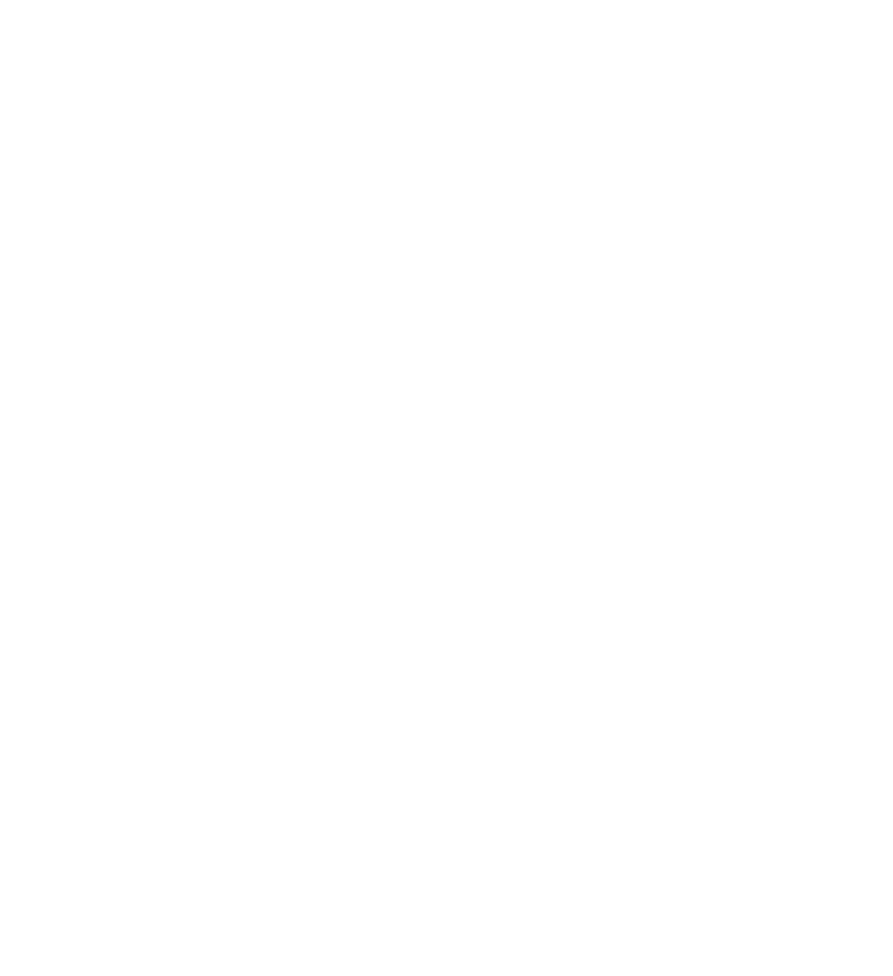
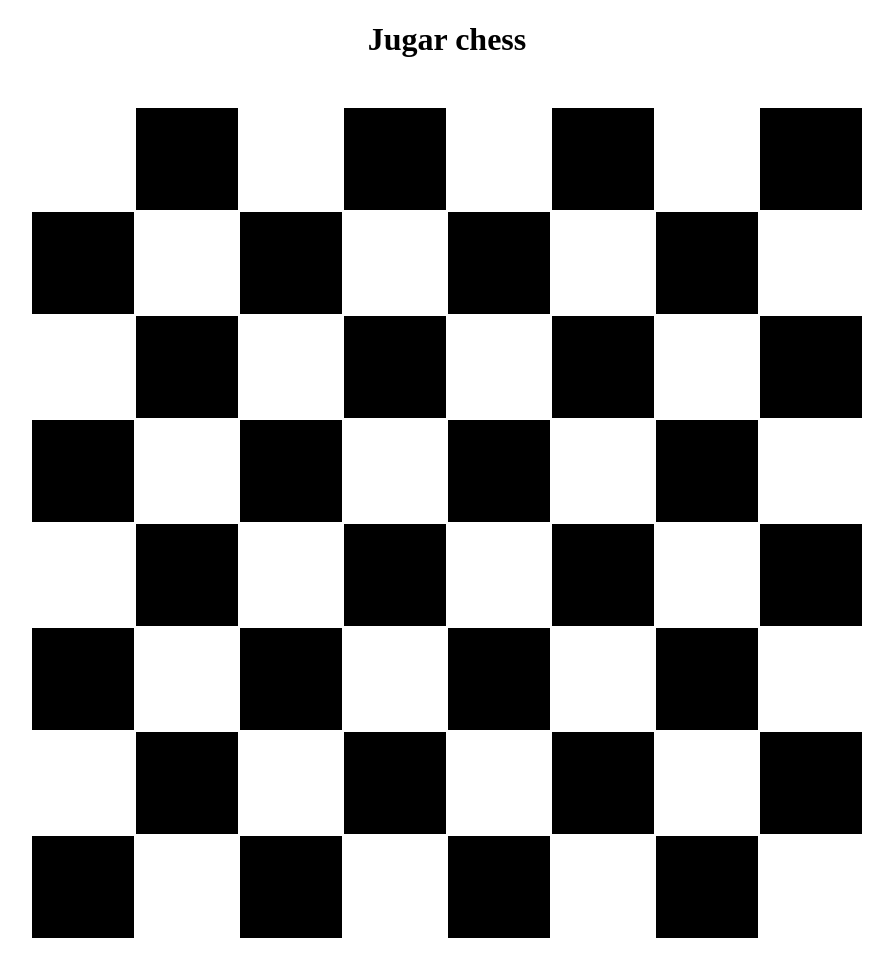
Before and after one commit to menjivar98/Labo-3, a plain HTML site: page Ejercicio2/index.html in a window 1280 px wide. Shown: the whole page, without its empty margins (193-1086 px from the left). Before the commit the page ends 800 px from the top, so only its background shows below. Drawn offline with Linux system fonts and the light colour scheme.

Commit message:
Corrigiendo errores

```diff
--- a/Ejercicio1/assets/css/style.css
+++ b/Ejercicio1/assets/css/style.css
@@ -21,6 +21,7 @@ nav{
         display: inline;
         padding: 20px;
         margin-left: 5%
+
     }
 /*4. Aplicar a las etiquetas <li> que se encuentran dentro de la etiqueta <ul> del literal anterior.
     4.1. Vista en linea.*/
@@ -104,7 +105,7 @@ nav{
     14.2 Margen derecho e izquierdo de 15%.*/
 
     .section-footer{
-        display: inline;
+        display: inline-block;
         margin-right: 15%;
         margin-left: 15%;
     }
@@ -147,7 +148,6 @@ nav{
         color: white;
         font-weight: bold;
         border-radius:4px;
-        width: 60%;
         font-size: 1rem;
     }
 /*19. Aplicar a todos los span dentro de las etiquetas label color de texto #d35400.*/
--- a/Ejercicio2/index.html
+++ b/Ejercicio2/index.html
@@ -0,0 +1,99 @@
+<!DOCTYPE html>
+<html lang="en">
+<head>
+    <meta charset="UTF-8">
+    <meta name="viewport" content="width=device-width, initial-scale=1.0">
+    <meta http-equiv="X-UA-Compatible" content="ie=edge">
+    <link rel="stylesheet" href="style.css">
+    <title>Chess CSS</title>
+</head>
+<body>
+    <header>
+        <h1>Jugar chess</h1>
+    </header>
+   <table>
+       <tr>
+           <td class = "white"><div>Torre Blanca</div></td>
+           <td class = "black"><div></div></td>
+           <td class = "white"><div></div></td>
+           <td class = "black"><div></div></td>
+           <td class = "white"><div></div></td>
+           <td class = "black"><div></div></td>
+           <td class = "white"><div></div></td>
+           <td class = "black"><div></div></td>
+       </tr>
+       <tr>
+           <td class = "black"><div></div></td>
+           <td class = "white"><div></div></td>
+           <td class = "black"><div></div></td>
+           <td class = "white"><div></div></td>
+           <td class = "black"><div></div></td>
+           <td class = "white"><div></div></td>
+           <td class = "black"><div></div></td>
+           <td class = "white"><div></div></td>
+       </tr>
+       <tr>
+           <td class = "white"><div></div></td>
+           <td class = "black"><div></div></td>
+           <td class = "white"><div></div></td>
+           <td class = "black"><div></div></td>
+           <td class = "white"><div></div></td>
+           <td class = "black"><div></div></td>
+           <td class = "white"><div></div></td>
+           <td class = "black"><div></div></td>
+       </tr>
+       <tr>
+        <td class = "black"><div></div></td>
+        <td class = "white"><div></div></td>
+        <td class = "black"><div></div></td>
+        <td class = "white"><div></div></td>
+        <td class = "black"><div></div></td>
+        <td class = "white"><div></div></td>
+        <td class = "black"><div></div></td>
+        <td class = "white"><div></div></td>
+       </tr>
+       <tr>
+           <td class = "white"><div></div></td>
+           <td class = "black"><div></div></td>
+           <td class = "white"><div></div></td>
+           <td class = "black"><div></div></td>
+           <td class = "white"><div></div></td>
+           <td class = "black"><div></div></td>
+           <td class = "white"><div></div></td>
+           <td class = "black"><div></div></td>
+       </tr>
+       <tr>
+        <td class = "black"><div></div></td>
+        <td class = "white"><div></div></td>
+        <td class = "black"><div></div></td>
+        <td class = "white"><div></div></td>
+        <td class = "black"><div></div></td>
+        <td class = "white"><div></div></td>
+        <td class = "black"><div></div></td>
+        <td class = "white"><div></div></td>
+       </tr>
+       <tr>
+        <td class = "white"><div></div></td>
+        <td class = "black"><div></div></td>
+        <td class = "white"><div></div></td>
+        <td class = "black"><div></div></td>
+        <td class = "white"><div></div></td>
+        <td class = "black"><div></div></td>
+        <td class = "white"><div></div></td>
+        <td class = "black"><div></div></td>
+       </tr>
+       <tr>
+        <td class = "black"><div></div></td>
+        <td class = "white"><div></div></td>
+        <td class = "black"><div></div></td>
+        <td class = "white"><div></div></td>
+        <td class = "black"><div></div></td>
+        <td class = "white"><div></div></td>
+        <td class = "black"><div></div></td>
+        <td class = "white"><div></div></td>
+       </tr>
+   </table>
+
+
+</body>
+</html>
--- a/Ejercicio2/style.css
+++ b/Ejercicio2/style.css
@@ -0,0 +1,51 @@
+div{
+
+}
+
+
+
+h1 {
+    text-align: center;
+}
+
+table{
+    width: 50em;
+    height: 50em;
+    max-width: 1200px;
+    max-height: 1200px;
+    margin: 3em auto;
+}
+
+.white{
+    background: white;
+
+}
+
+.black{
+    background: black;
+}
+
+.white:hover div{
+    border-left-color: rgb(21, 199, 199);
+    background-color: rgb(207, 203, 203);
+    max-width:50em;
+    max-height: 50em;
+    visibility: visible;
+
+}
+
+
+
+
+.black:hover{
+    border-left-color: rgb(21, 199, 199);
+    background-color: rgb(207, 203, 203);
+}
+
+td div {
+    width: 100px;
+    height: 100px;
+    text-align: center;
+    visibility: hidden;
+
+}
```
Also changed, not shown: Ejercicio3/index.html (added).
